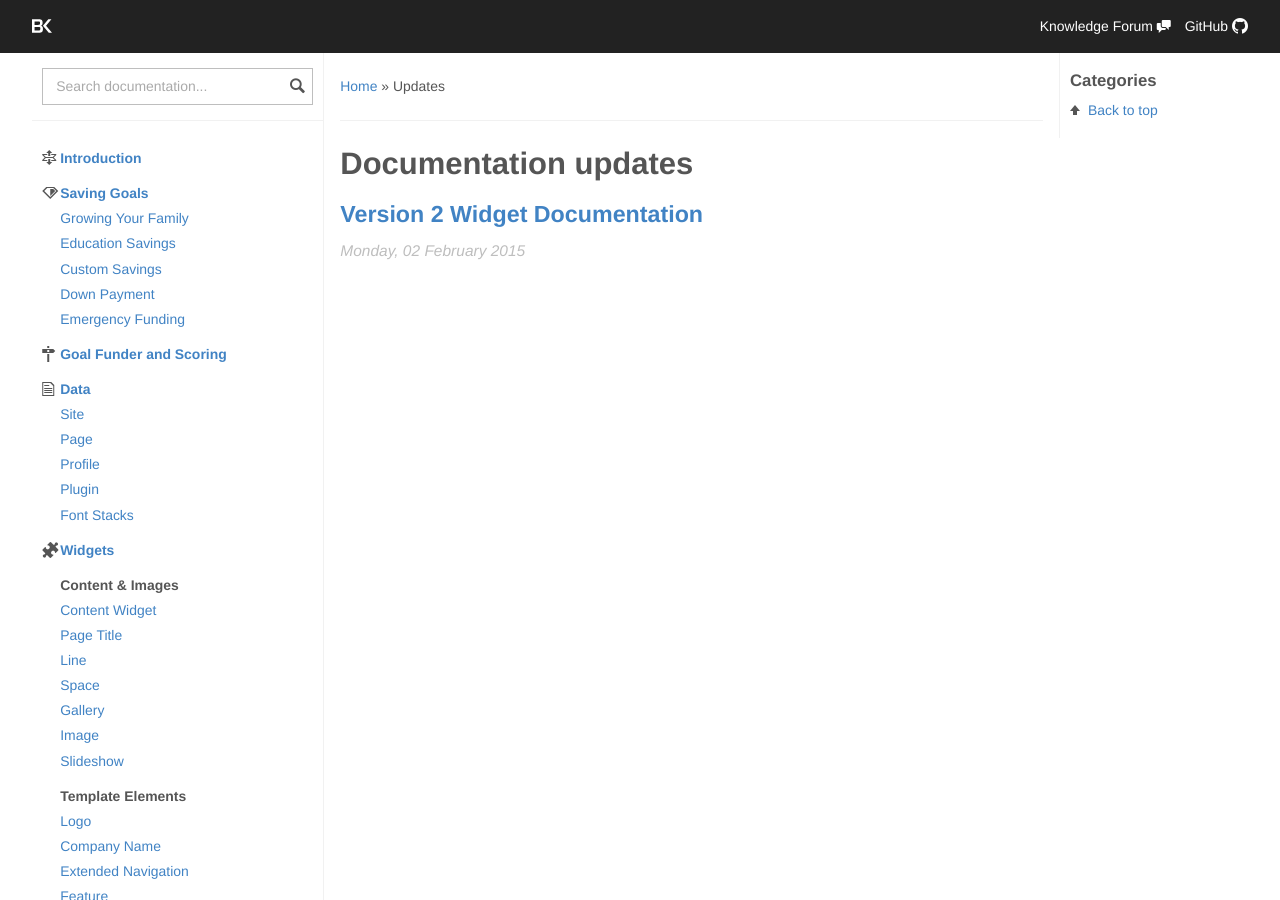
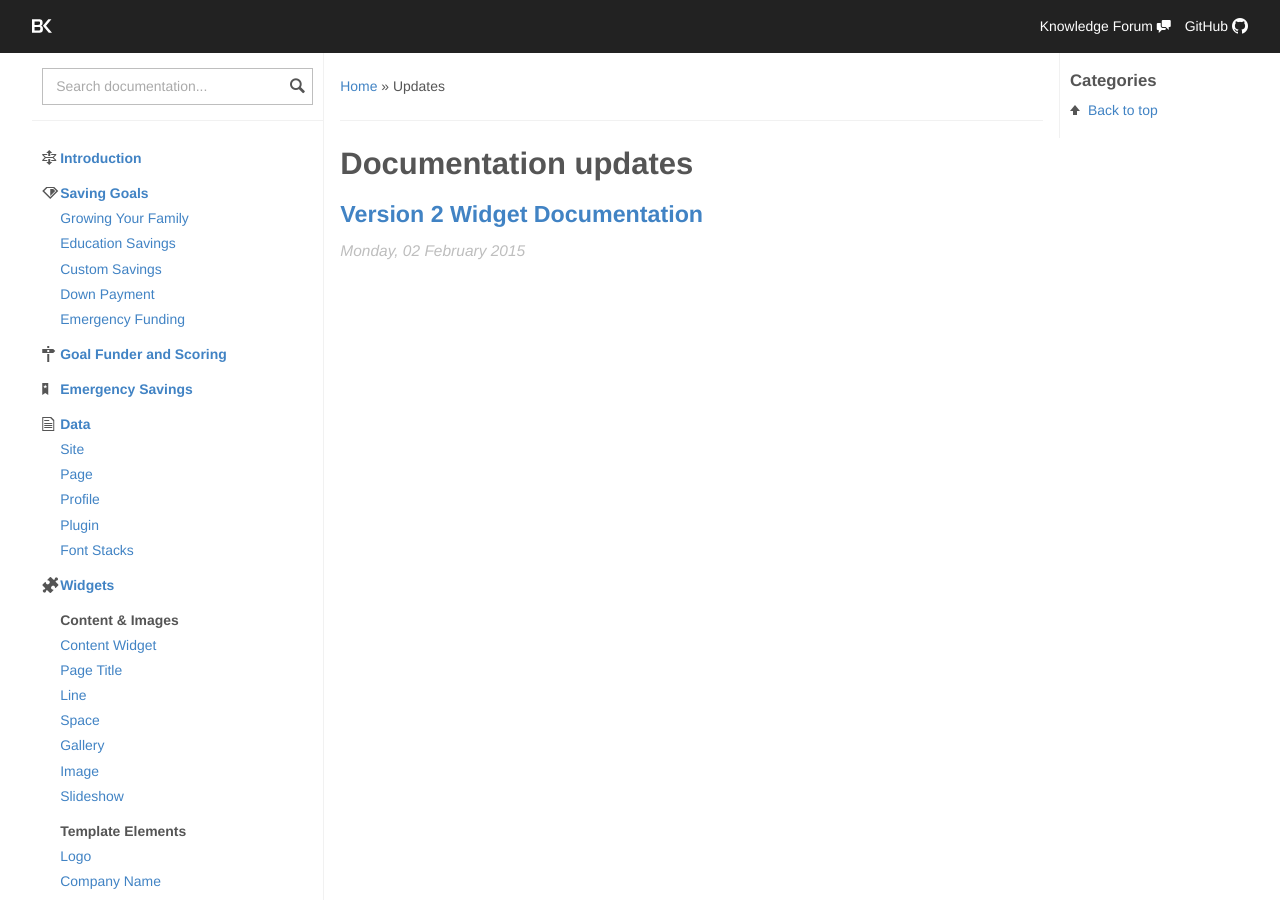
Before and after one commit to skoroth-kw/dockit, a Jekyll site: the page built from updates.md, in a window 1280 px wide and 900 px high. Built offline with Jekyll 4.4.1, drawn with Linux system fonts in a browser that asks for light colours; nearby versions of some CDN libraries.

Commit message:
Updated navigation.yml

```diff
--- a/_data/navigation.yml
+++ b/_data/navigation.yml
@@ -34,6 +34,10 @@ navdocs:
   url: /goal-funder-and-scoring/goal-funder-and-scoring/
   icon: milestone
 
+# GOAL Funder Scroing
+- title: Emergency Savings
+  url: /emergency-savings/
+  icon: bookmark
 
 # DATA
 - title: Data
```
